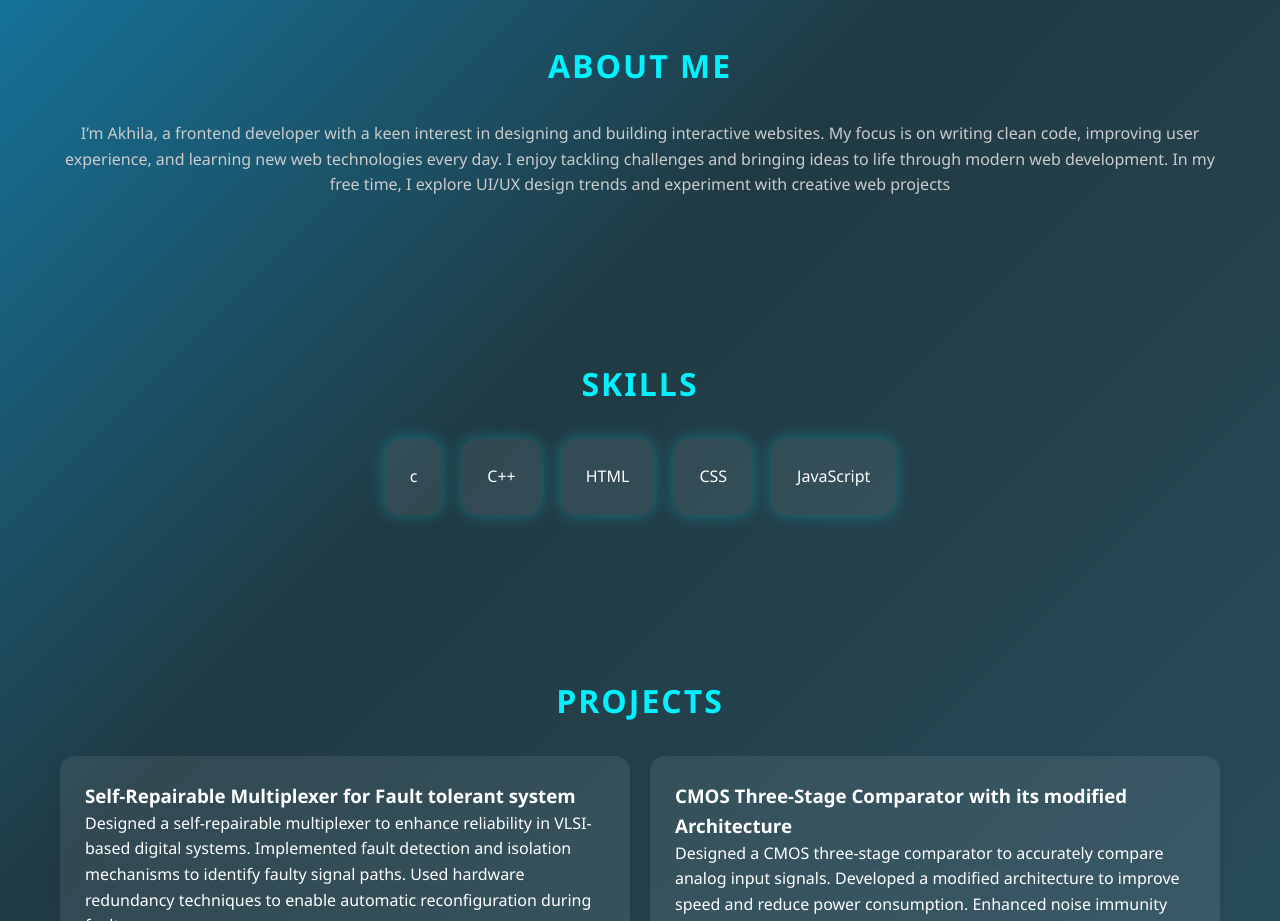
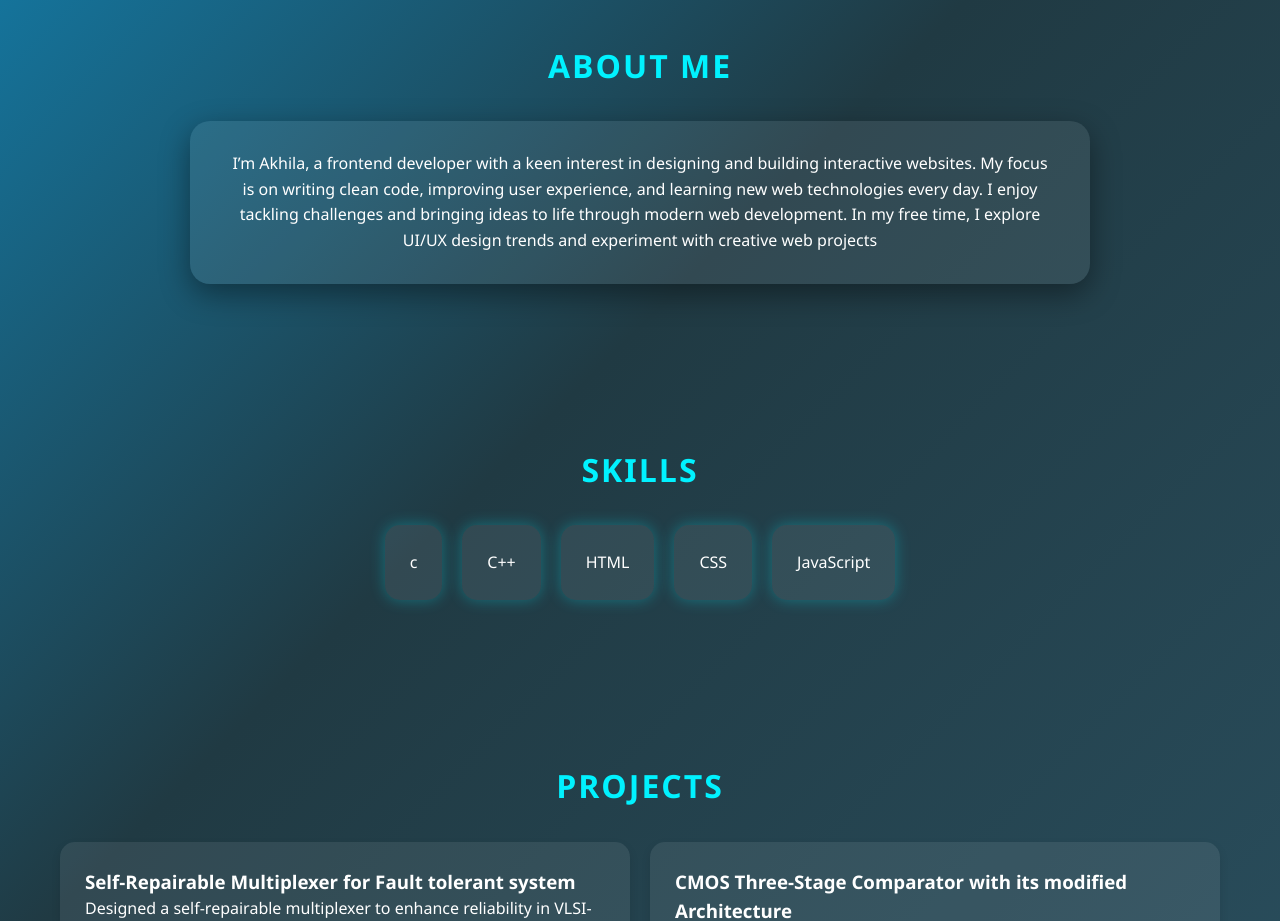
Before and after one commit to akhilakambalapally25-pixel/Akhila-kambalapally, a plain HTML site: page index.html in a window 1280 px wide. Shown: the part 840-1761 px from the top of the page. Drawn offline with Linux system fonts and the light colour scheme.

```diff
--- a/index.html
+++ b/index.html
@@ -46,7 +46,7 @@
 <!-- About -->
 <section id="about">
     <h2 class="title">About Me</h2>
-    <p class="center">
+    <p class="about-box">
        I’m Akhila, a frontend developer with a keen interest in designing and building interactive websites.
         My focus is on writing clean code, improving user experience, and learning new web technologies every day.
         I enjoy tackling challenges and bringing ideas to life through modern web development.
```
